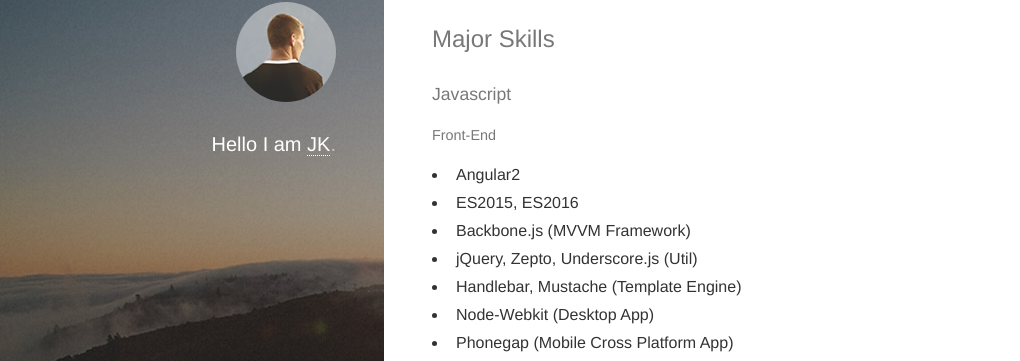
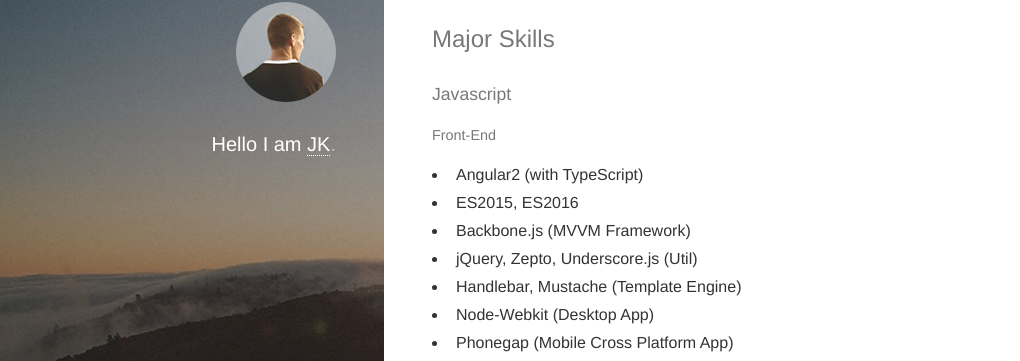
Before and after one commit to Jinkwon/bdyne, a Jekyll site: the page built from _posts/2016-11-22-about.md, in a window 1280 px wide and 900 px high, scrolled down 1313 px. Shown: the part 94-455 px from the top of the window, without its empty margins (0-1020 px from the left). Built offline with Jekyll 4.4.1, drawn with Linux system fonts in a browser that asks for light colours.

Commit message:
task: bugfix

```diff
--- a/_posts/2016-11-22-about.md
+++ b/_posts/2016-11-22-about.md
@@ -45,9 +45,10 @@ categories: jekyll update
 - 네이버 : 모바일 자동차 서비스 FE 개발 (http://m.auto.naver.com)
 
 ## Major Skills
+
 #### Javascript
 ##### Front-End
-- Angular2
+- Angular2 (with TypeScript)
 - ES2015, ES2016
 - Backbone.js (MVVM Framework)
 - jQuery, Zepto, Underscore.js (Util)
```
